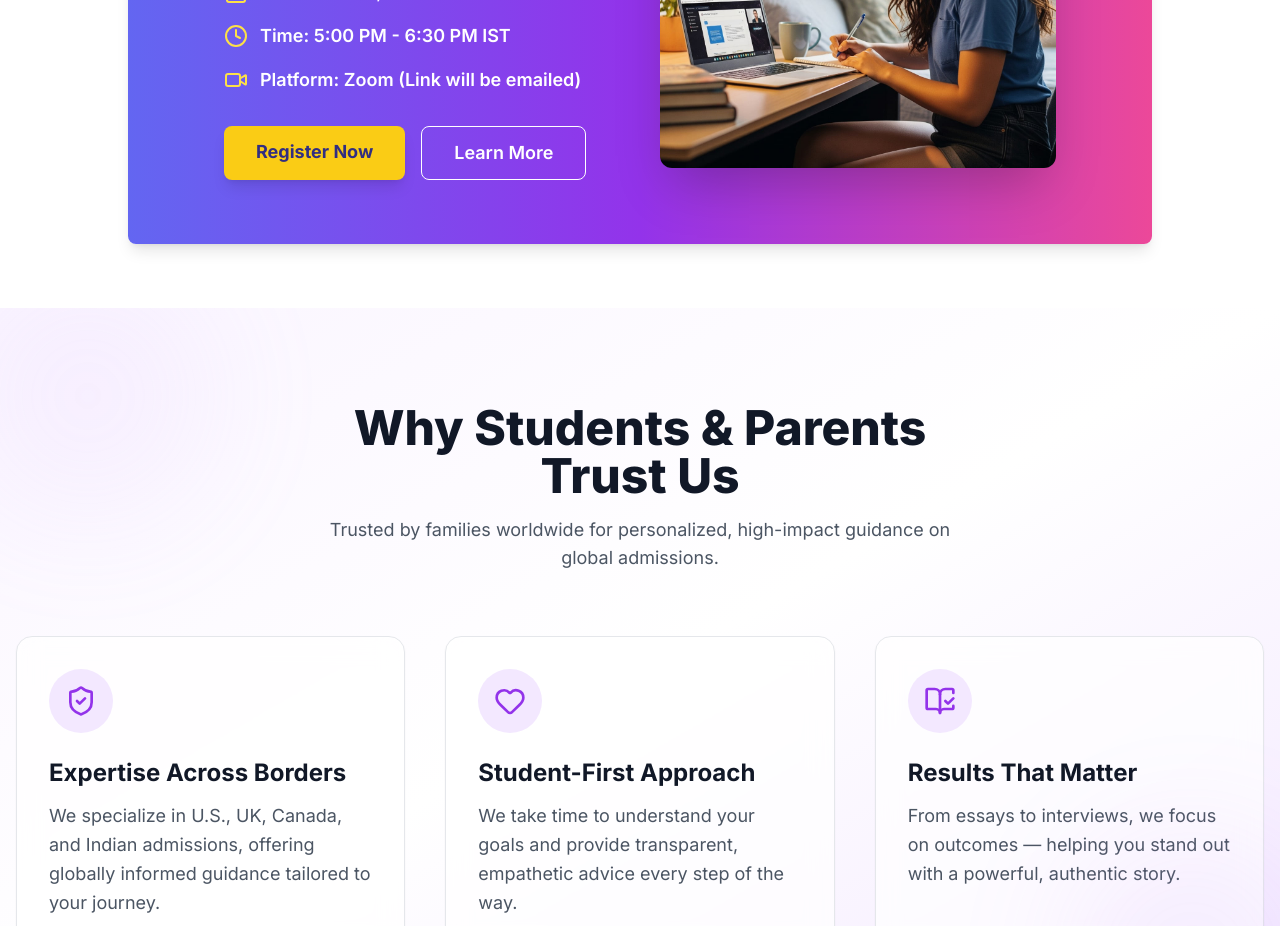
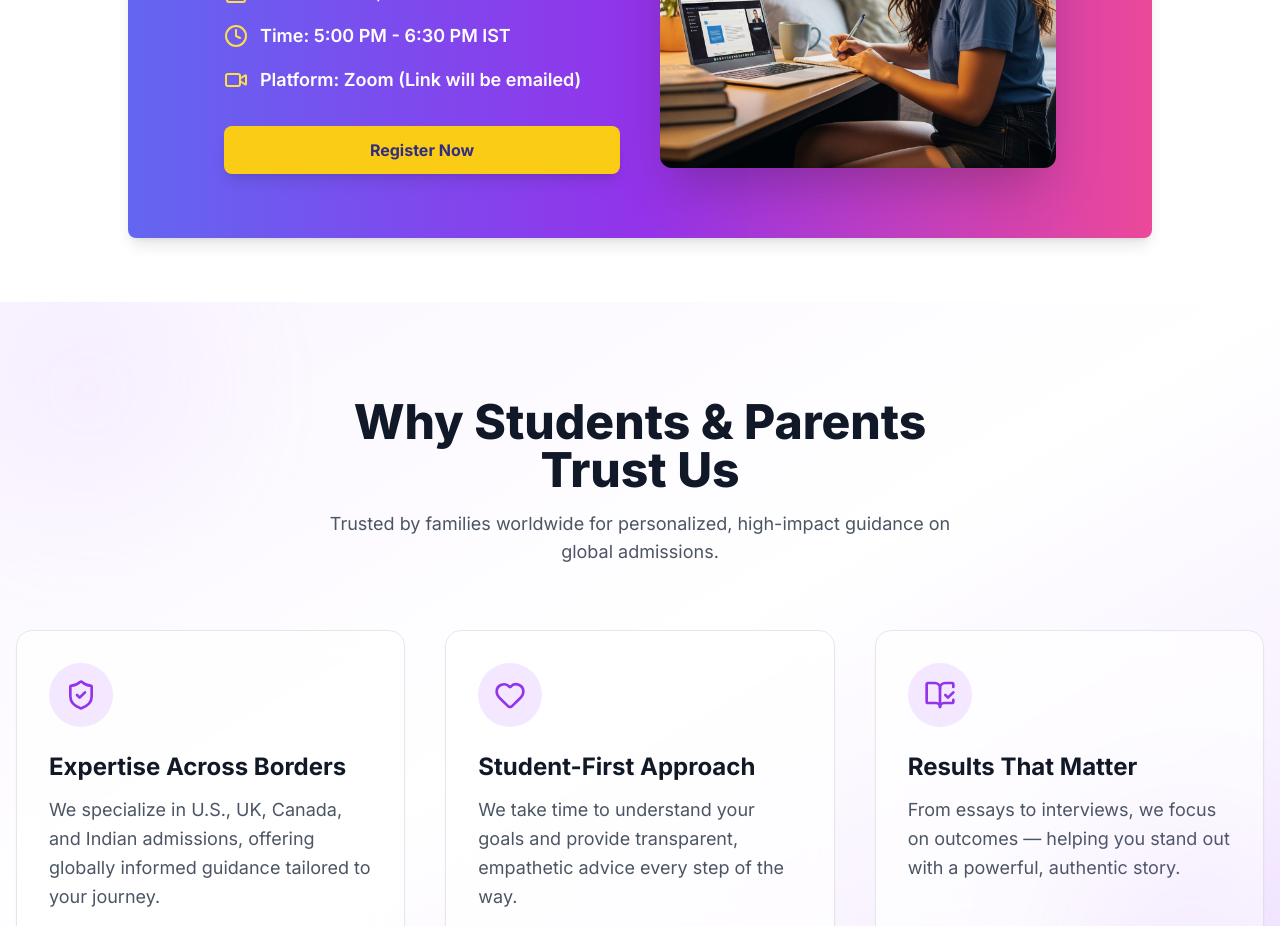
Before and after one commit to wintolabs/web-ivycounsel, a Next.js app: page / in a window 1280 px wide. Shown: the part 2540-3466 px from the top of the page. Built offline with nearby package versions, Linux system fonts and the light colour scheme.

Commit message:
add: made webinar live

```diff
--- a/src/components/WebinarPromo.tsx
+++ b/src/components/WebinarPromo.tsx
@@ -1,5 +1,7 @@
 import { CalendarDays, Clock, Video } from "lucide-react";
 import Image from "next/image";
+
+const WEBINAR_GOOGLE_FORMS_ID = process.env.WEBINAR_GOOGLE_FORMS_ID;
 
 export function WebinarPromo() {
   return (
@@ -36,19 +38,15 @@ export function WebinarPromo() {
             </div>
           </div>
 
-          {/* CTA Buttons */}
-          <div className="flex flex-col sm:flex-row gap-4 text-lg">
+          {/* CTA Button */}
+          <div className="w-full sm:w-auto mt-4">
             <a
-              href="#register"
-              className="inline-block bg-yellow-400 hover:bg-yellow-500 text-indigo-900 font-bold px-8 py-3 rounded-lg shadow-lg transition"
+              href={`https://docs.google.com/forms/d/${WEBINAR_GOOGLE_FORMS_ID}/viewform`}
+              target="_blank"
+              rel="noopener noreferrer"
+              className="block w-full sm:w-auto bg-yellow-400 hover:bg-yellow-500 text-indigo-900 font-bold text-center px-8 py-3 rounded-lg shadow-lg transition"
             >
               Register Now
-            </a>
-            <a
-              href="#learnmore"
-              className="inline-block border border-white hover:border-yellow-400 hover:text-yellow-400 px-8 py-3 rounded-lg transition text-white font-semibold"
-            >
-              Learn More
             </a>
           </div>
         </div>
```
